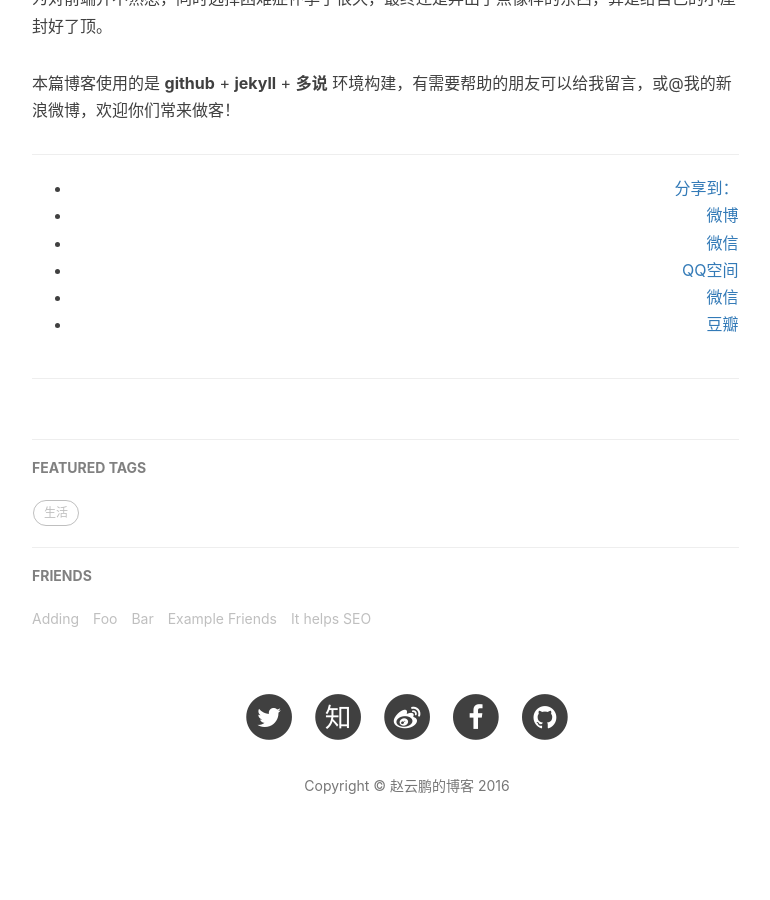
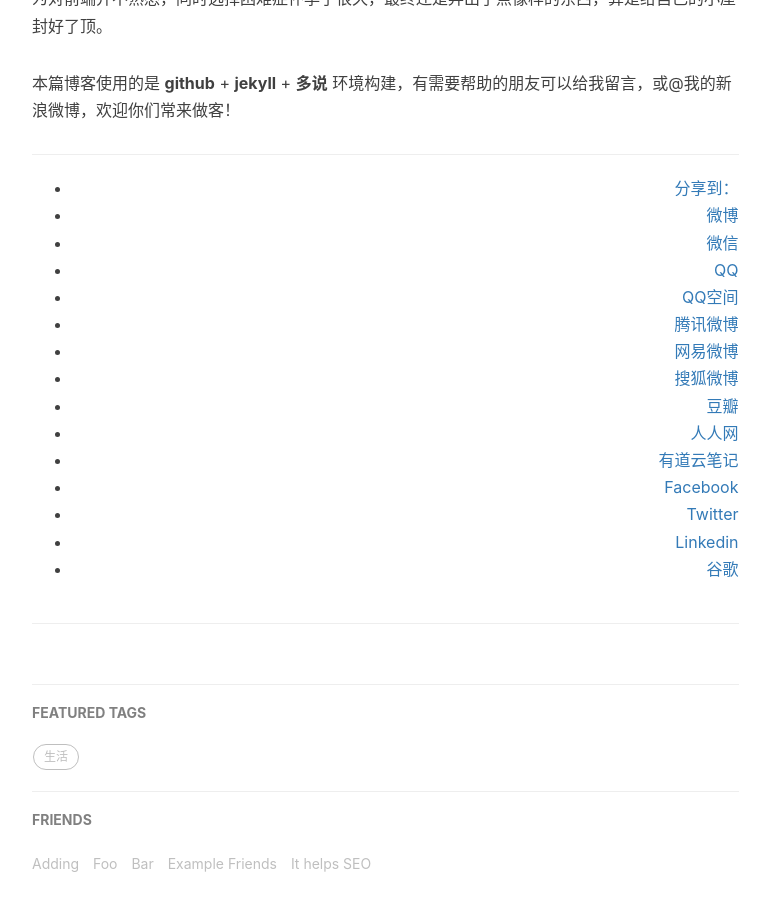
Before and after one commit to SilverBulletZyp/SilverBulletZyp.github.io, a Jekyll site: the page built from _posts/2016-01-29-helloWorld.md, in a window 1280 px wide and 900 px high, scrolled down 769 px. Shown: the whole window, without its empty margins (233-1003 px from the left). Built offline with Jekyll 4.4.1, drawn with Linux system fonts in a browser that asks for light colours; nearby versions of some CDN libraries; comment, search, counter and statistics services are not loaded.

Commit message:
更新多说

```diff
--- a/_layouts/post.html
+++ b/_layouts/post.html
@@ -66,12 +66,21 @@ layout: default
                         <li data-toggle="ds-share-icons-more"><a class="ds-more" href="#">分享到：</a></li>
                         <li><a class="ds-weibo flat" href="javascript:void(0);" data-service="weibo">微博</a></li>
                         <li><a class="ds-wechat flat" href="javascript:void(0);" data-service="wechat">微信</a></li>
+                        <li> <a class="ds-qq" href="javascript:void(0);" data-service="qq">QQ</a> </li>
                         <li><a class="ds-qzone" href="javascript:void(0);" data-service="qzone">QQ空间</a></li>
-                        <li><a class="ds-wechat flat" href="javascript:void(0);" data-service="wechat">微信</a></li>
+                        <li><a class="ds-qqt" href="javascript:void(0);" data-service="qqt">腾讯微博</a></li>
+                        <li> <a class="ds-netease" href="javascript:void(0);" data-service="netease">网易微博</a>
+                        <li> <a class="ds-sohu" href="javascript:void(0);" data-service="sohu">搜狐微博</a> </li>
                         <li><a class="ds-douban flat" href="javascript:void(0);" data-service="douban">豆瓣</a></li>
+                        <li> <a class="ds-renren" href="javascript:void(0);" data-service="renren">人人网</a></li>
+                        <li> <a class="ds-youdao" href="javascript:void(0);" data-service="youdao">有道云笔记</a>
+                        <li> <a class="ds-facebook" href="javascript:void(0);" data-service="facebook">Facebook</a> </li>
+                        <li> <a class="ds-twitter" href="javascript:void(0);" data-service="twitter">Twitter</a> </li>
+                        <li> <a class="ds-linkedin" href="javascript:void(0);" data-service="linkedin">Linkedin</a> </li>
+                        <li> <a class="ds-google" href="javascript:void(0);" data-service="google">谷歌</a> </li>
                       </ul>
-                      <div class="ds-share-icons-more">
-                      </div>
+                      <!-- <div class="ds-share-icons-more">
+                      </div> -->
                     </div>
                 <hr>
                 </div>
```
Also changed, not shown: _layouts/keynote.html (+12 -3 lines).
